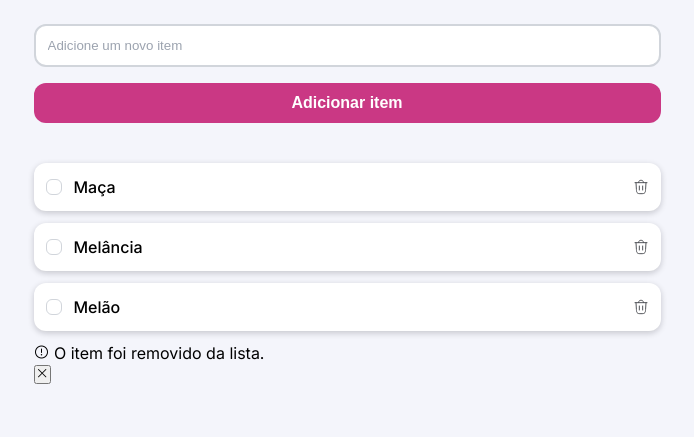
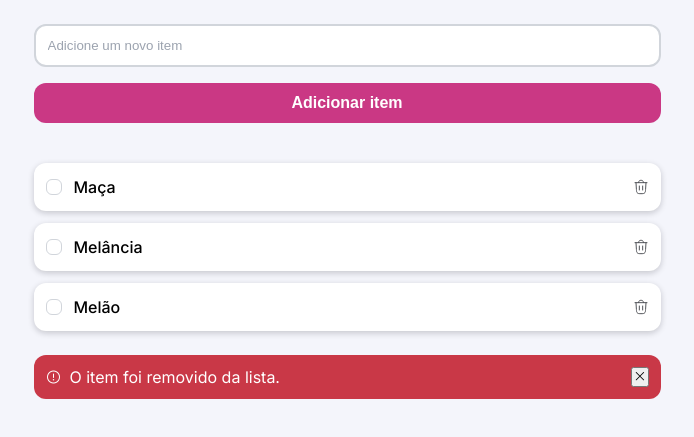
Before and after one commit to MarianedeAlmeida12cti/quicklist, a plain HTML site: page index.html in a window 1280 px wide. Shown: the part 155-592 px from the top of the page, without its empty margins (293-987 px from the left). Drawn offline with nearby package versions, Linux system fonts and the light colour scheme.

Commit message:
início das estilizações da div warning

```diff
--- a/style.css
+++ b/style.css
@@ -107,6 +107,7 @@ main {
         }
     }
 }
+
 .list {
     .item {
         background: var(--background-secondary);
@@ -169,3 +170,25 @@ main {
         }
     }
 }
+
+
+.warning {
+    background: var(--color-danger);
+    color: var(--always-white);
+    padding: 1.2rem;
+    display: flex;
+    justify-content: space-between;
+    border-radius: 1.2rem;
+    margin-top: 2.4rem;
+
+
+    opacity: 1;
+    transform: translateY(0);
+    transition: opacity .4s ease, transform .4s ease;
+
+    div {
+        display: flex;
+        align-items: center;
+        gap: .8rem;
+    }
+}
```
